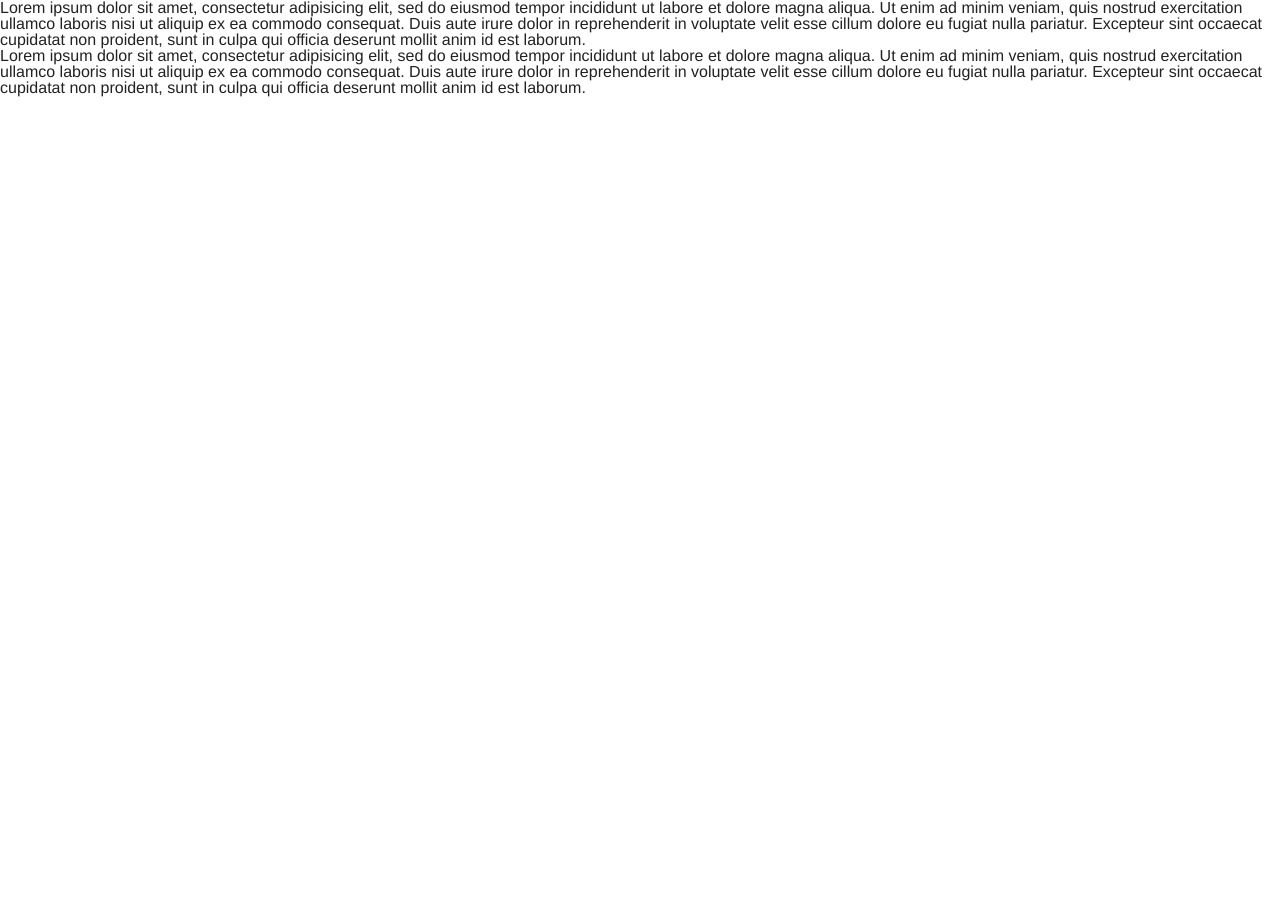
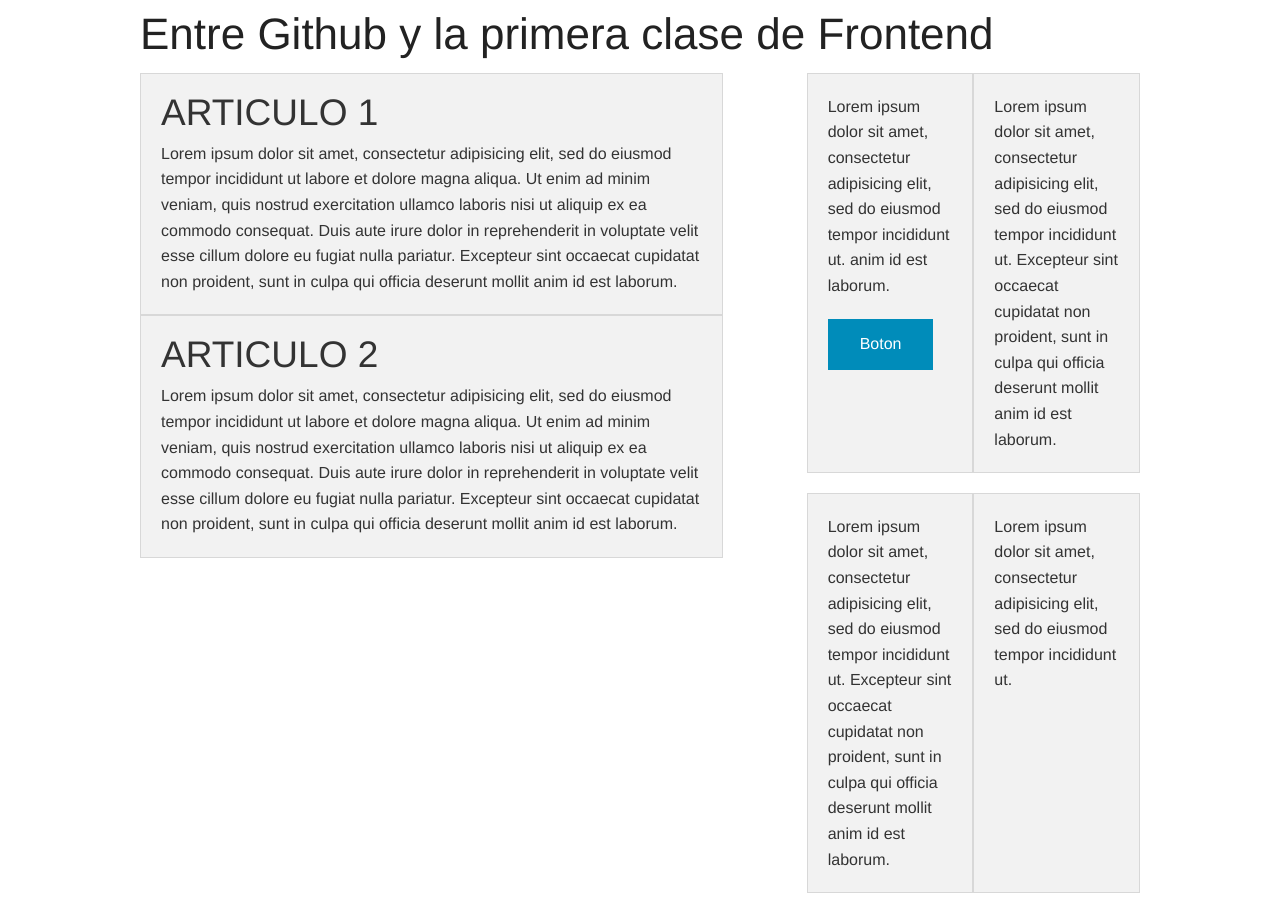
Before and after one commit to franvip/bonou, a plain HTML site: page index.html in a window 1280 px wide. Before the commit the page ends 800 px from the top, so only its background shows below. Drawn offline with Linux system fonts and the light colour scheme.

Commit message:
Una o dos horas han pasado, minúto 36
Estoy aprendiendo mucho con este primer video del curso de Frontend, y
lo mejor es que por ahora lo entiendo todo bastante bien, espero que
sigamos por ese camino :)

```diff
--- a/index.html
+++ b/index.html
@@ -8,23 +8,79 @@
     <script src="foundation/js/vendor/modernizr.js"></script>
 </head>
 <body>
-	<section>
+	<header class="row">
+		<h1>Entre Github y la primera clase de Frontend</h1>
+    </header>
+
+	<section class="row">
+		<section class="small-12 medium-8 large-7 columns">
+			<article class="row panel">
+			<h2>ARTICULO 1</h2>
+		<p>Lorem ipsum dolor sit amet, consectetur adipisicing elit, sed do eiusmod
+		tempor incididunt ut labore et dolore magna aliqua. Ut enim ad minim veniam,
+		quis nostrud exercitation ullamco laboris nisi ut aliquip ex ea commodo
+		consequat. Duis aute irure dolor in reprehenderit in voluptate velit esse
+		cillum dolore eu fugiat nulla pariatur. Excepteur sint occaecat cupidatat non
+		proident, sunt in culpa qui officia deserunt mollit anim id est laborum.</p>
+			</article>
+			<article class="row panel">
+			<h2>ARTICULO 2</h2>
+		<p>Lorem ipsum dolor sit amet, consectetur adipisicing elit, sed do eiusmod
+		tempor incididunt ut labore et dolore magna aliqua. Ut enim ad minim veniam,
+		quis nostrud exercitation ullamco laboris nisi ut aliquip ex ea commodo
+		consequat. Duis aute irure dolor in reprehenderit in voluptate velit esse
+		cillum dolore eu fugiat nulla pariatur. Excepteur sint occaecat cupidatat non
+		proident, sunt in culpa qui officia deserunt mollit anim id est laborum.</p>
+			</article>
+	    </section>
+
+		<section class="small-12 medium-4 large-4 columns">
+			<section class="row" data-equalizer>
+				<article class="small-6 columns panel" data-equalizer-watch>
+					<p>Lorem ipsum dolor sit amet, consectetur adipisicing elit, sed do eiusmod
+		tempor incididunt ut.  anim id est laborum.</p>
+		<a href="#" class="button">Boton</a>
+				</article>
+				<article class="small-6 columns panel" data-equalizer-watch>
+					<p>Lorem ipsum dolor sit amet, consectetur adipisicing elit, sed do eiusmod
+		tempor incididunt ut. Excepteur sint occaecat cupidatat non
+		proident, sunt in culpa qui officia deserunt mollit anim id est laborum.</p>
+				</article>
+			</section>
+			<section class="row" data-equalizer>
+				<article class="small-6 columns panel" data-equalizer-watch>
+					<p>Lorem ipsum dolor sit amet, consectetur adipisicing elit, sed do eiusmod
+		tempor incididunt ut. Excepteur sint occaecat cupidatat non
+		proident, sunt in culpa qui officia deserunt mollit anim id est laborum.</p>
+				</article>
+				<article class="small-6 columns panel" data-equalizer-watch>
+					<p>Lorem ipsum dolor sit amet, consectetur adipisicing elit, sed do eiusmod
+		tempor incididunt ut.</p>
+				</article>
+			</section>
+	    </section>
+	</section>
+
+<!--
+	<section class="row">
+		<article class="small-6 columns">
 		Lorem ipsum dolor sit amet, consectetur adipisicing elit, sed do eiusmod
 		tempor incididunt ut labore et dolore magna aliqua. Ut enim ad minim veniam,
 		quis nostrud exercitation ullamco laboris nisi ut aliquip ex ea commodo
 		consequat. Duis aute irure dolor in reprehenderit in voluptate velit esse
 		cillum dolore eu fugiat nulla pariatur. Excepteur sint occaecat cupidatat non
 		proident, sunt in culpa qui officia deserunt mollit anim id est laborum.
-	</section>
-	<section>
+	    </article>
+		<article class="small-6 columns">
 		Lorem ipsum dolor sit amet, consectetur adipisicing elit, sed do eiusmod
 		tempor incididunt ut labore et dolore magna aliqua. Ut enim ad minim veniam,
 		quis nostrud exercitation ullamco laboris nisi ut aliquip ex ea commodo
 		consequat. Duis aute irure dolor in reprehenderit in voluptate velit esse
 		cillum dolore eu fugiat nulla pariatur. Excepteur sint occaecat cupidatat non
 		proident, sunt in culpa qui officia deserunt mollit anim id est laborum.
+	    </article>
 	</section>
-
+-->
 	<script src="foundation/js/vendor/jquery.js"></script>
     <script src="foundation/js/foundation.min.js"></script>
     <script>
```
